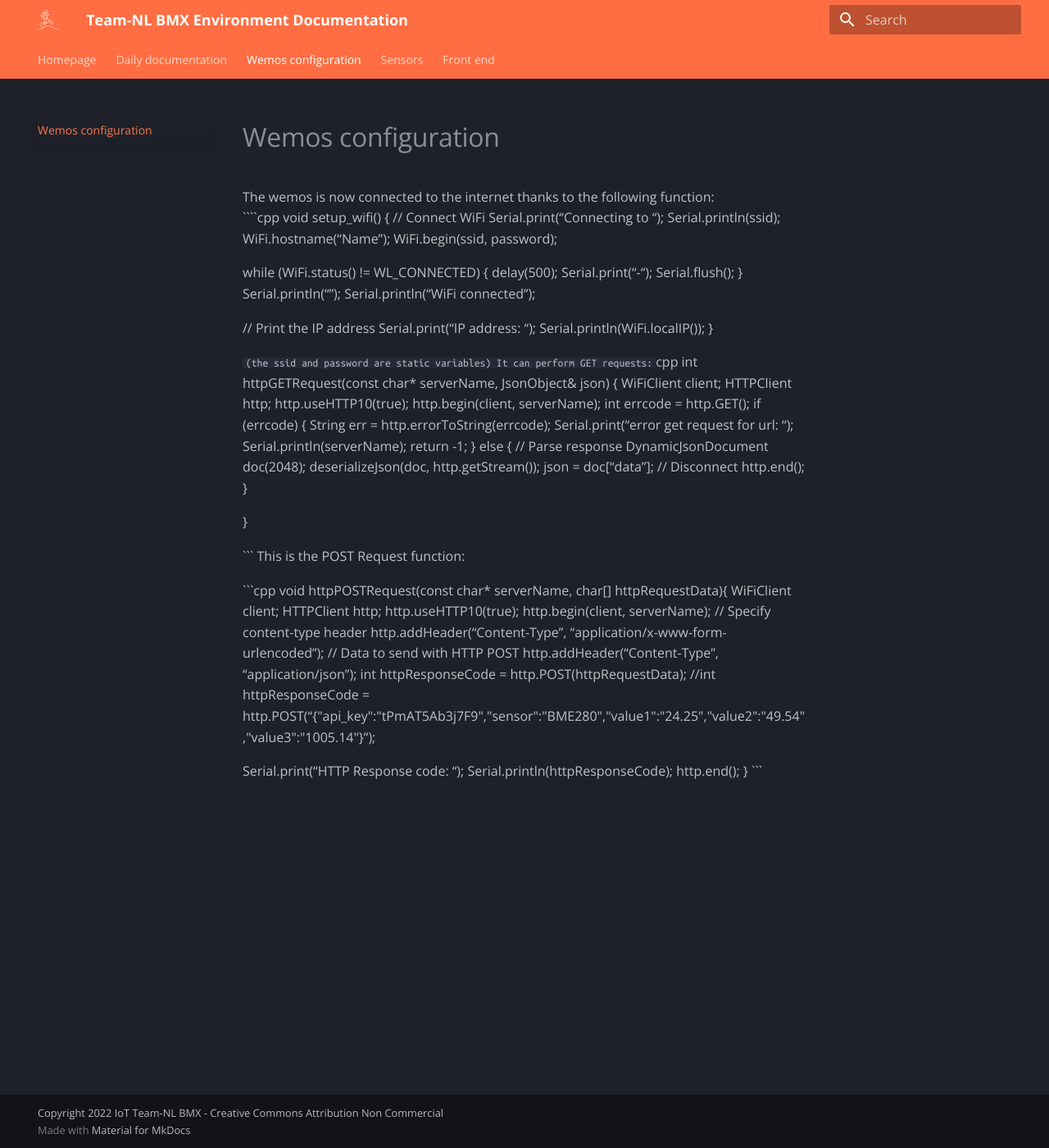
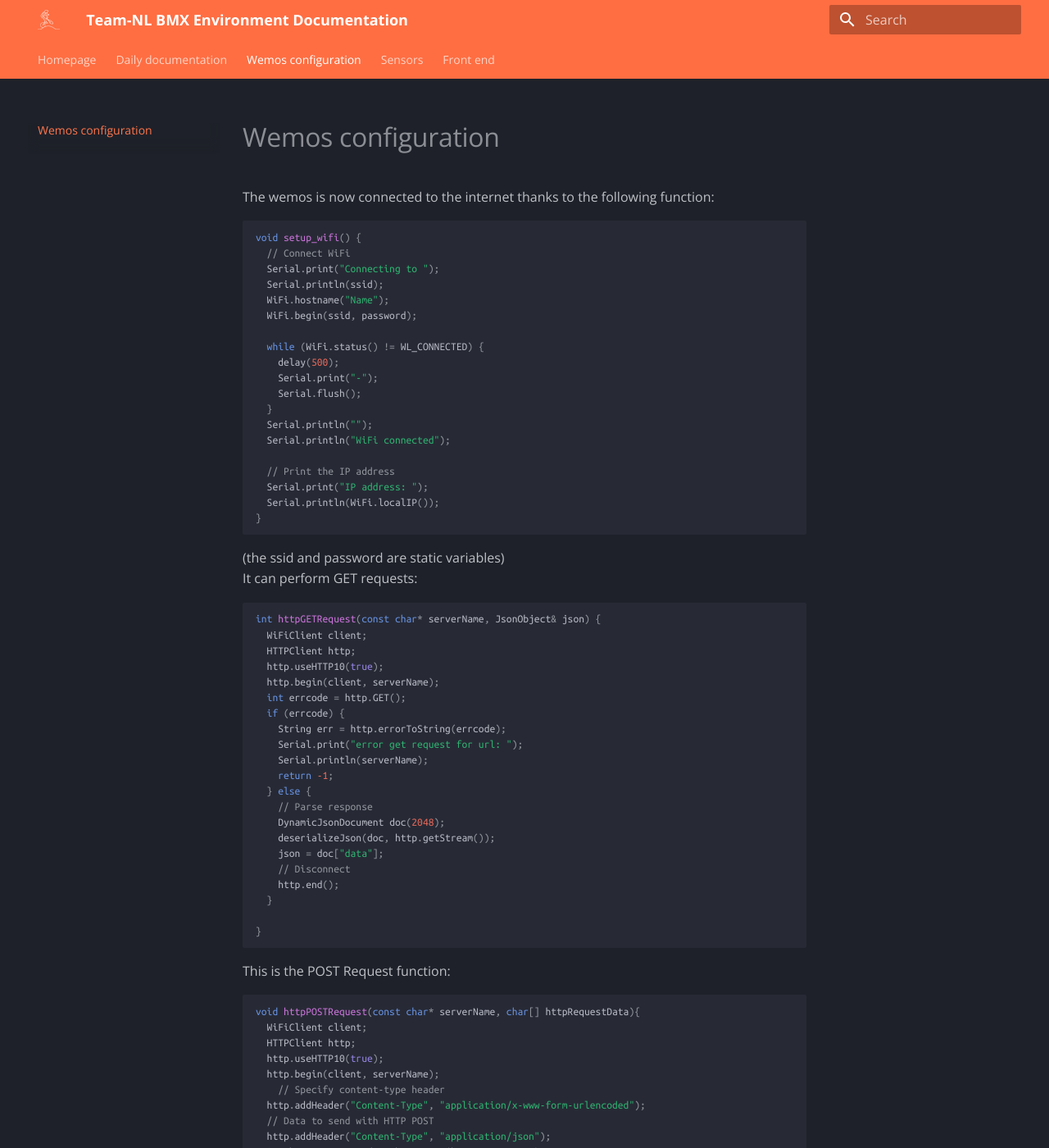
Before and after one commit to TheCodeCompany-Sem/BMX-TEAMNL-IOT, an MkDocs documentation site: the page built from docs/embedded_device.md, in a window 1280 px wide and 1400 px high. Shown: the whole window at 82% size. Built offline with MkDocs 1.6.1 and Material for MkDocs 9.7.7, drawn with Linux system fonts in a browser that asks for light colours; some of the changed text lies outside the part shown.

Commit message:
fixing formatting

`````diff
--- a/docs/embedded_device.md
+++ b/docs/embedded_device.md
@@ -1,7 +1,7 @@
 # Wemos configuration
 
 The wemos is now connected to the internet thanks to the following function:
-````cpp
+```cpp
 void setup_wifi() {
   // Connect WiFi
   Serial.print("Connecting to ");
`````
